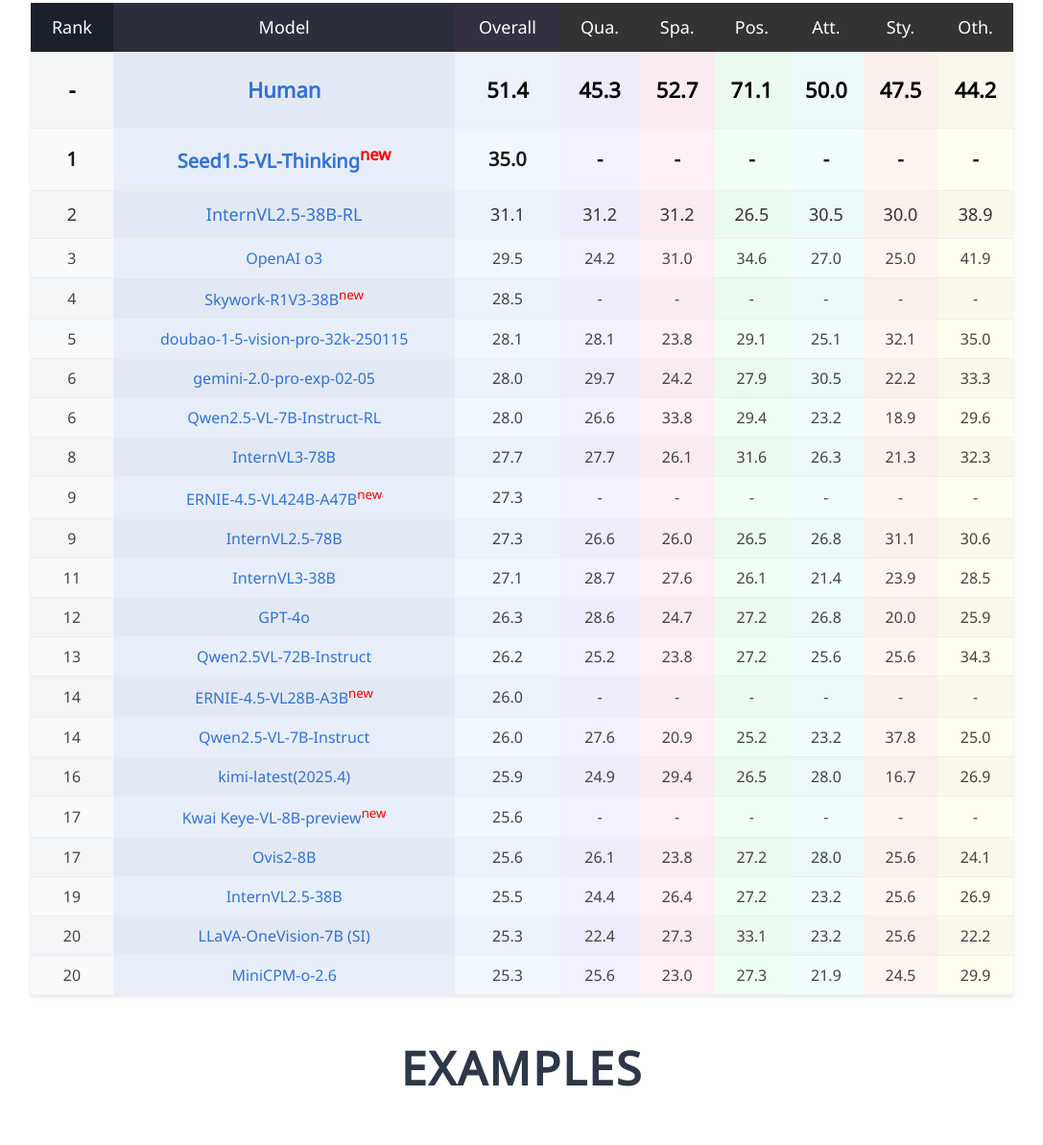
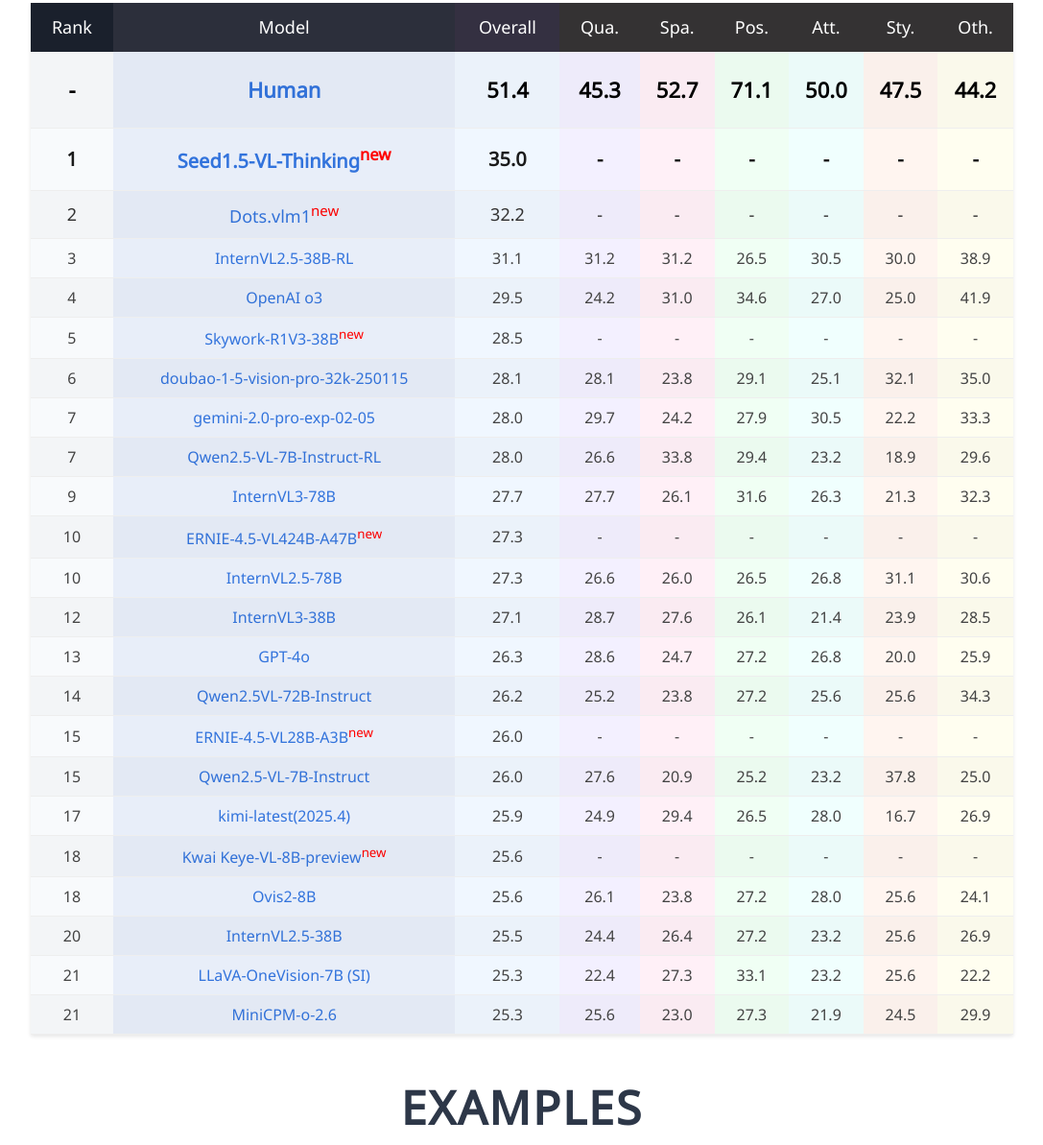
Before and after one commit to VisuLogic-Benchmark/VisuLogic, a plain HTML site: page index.html in a window 1280 px wide. Shown: the part 2117-3310 px from the top of the page at 96% size, without its empty margins (96-1183 px from the left). Drawn offline with nearby package versions, Linux system fonts and the light colour scheme; some icons are missing; a web font is replaced by a local one.

Commit message:
[feat] add dots.vlm1

```diff
--- a/index.html
+++ b/index.html
@@ -771,6 +771,17 @@
         </tr>
         <tr>
         <td>2</td>
+        <td><a href="https://huggingface.co/rednote-hilab/dots.vlm1.inst">Dots.vlm1<sup style="color:red">new</sup></a></td>
+        <td>32.2</td>
+        <td>-</td>
+        <td>-</td>
+        <td>-</td>
+        <td>-</td>
+        <td>-</td>
+        <td>-</td>
+        </tr>
+        <tr>
+        <td>3</td>
         <td><a href="https://huggingface.co/VisuLogic/internvl2_5_38b_rloo_100steps_hf">InternVL2.5-38B-RL</a></td>
         <td>31.1</td>
         <td>31.2</td>
@@ -781,7 +792,7 @@
         <td>38.9</td>
         </tr>
         <tr>
-        <td>3</td>
+        <td>4</td>
         <td><a href="https://platform.openai.com/docs/models/o3">OpenAI o3</a></td>
         <td>29.5</td>
         <td>24.2</td>
@@ -792,7 +803,7 @@
         <td>41.9</td>
         </tr>
         <tr>
-        <td>4</td>
+        <td>5</td>
         <td><a href="https://huggingface.co/Skywork/Skywork-R1V3-38B">Skywork-R1V3-38B<sup style="color:red">new</sup></a></td>
         <td>28.5</td>
         <td>-</td>
@@ -803,7 +814,7 @@
         <td>-</td>
         </tr>
         <tr>
-        <td>5</td>
+        <td>6</td>
         <td><a href="https://www.volcengine.com/product/doubao">doubao-1-5-vision-pro-32k-250115</a></td>
         <td>28.1</td>
         <td>28.1</td>
@@ -814,7 +825,7 @@
         <td>35.0</td>
         </tr>
         <tr>
-        <td>6</td>
+        <td>7</td>
         <td><a href="https://ai.google.dev/gemini-api/docs/models">gemini-2.0-pro-exp-02-05</a></td>
         <td>28.0</td>
         <td>29.7</td>
@@ -825,7 +836,7 @@
         <td>33.3</td>
         </tr>
         <tr>
-        <td>6</td>
+        <td>7</td>
         <td><a href="https://huggingface.co/VisuLogic/qwen2_5vl_7b_rloo_80steps_hf">Qwen2.5-VL-7B-Instruct-RL</a></td>
         <td>28.0</td>
         <td>26.6</td>
@@ -836,7 +847,7 @@
         <td>29.6</td>
         </tr>
         <tr>
-          <td>8</td>
+          <td>9</td>
           <td><a href="https://huggingface.co/OpenGVLab/InternVL3-78B">InternVL3-78B</a></td>
           <td>27.7</td>
           <td>27.7</td>
@@ -847,7 +858,7 @@
           <td>32.3</td>
           </tr>
         <tr>
-        <td>9</td>
+        <td>10</td>
         <td><a href="https://huggingface.co/baidu/ERNIE-4.5-VL-424B-A47B-Paddle">ERNIE-4.5-VL424B-A47B<sup style="color:red">new</sup></a></td>
         <td>27.3</td>
         <td>-</td>
@@ -858,7 +869,7 @@
         <td>-</td>
         </tr>
         <tr>
-        <td>9</td>
+        <td>10</td>
         <td><a href="https://huggingface.co/OpenGVLab/InternVL2_5-78B">InternVL2.5-78B</a></td>
         <td>27.3</td>
         <td>26.6</td>
@@ -869,7 +880,7 @@
         <td>30.6</td>
         </tr>
         <tr>
-          <td>11</td>
+          <td>12</td>
           <td><a href="https://huggingface.co/OpenGVLab/InternVL3-38B">InternVL3-38B</a></td>
           <td>27.1</td>
           <td>28.7</td>
@@ -880,7 +891,7 @@
           <td>28.5</td>
           </tr>
         <tr>
-        <td>12</td>
+        <td>13</td>
         <td><a href="https://openai.com/index/gpt-4o-system-card/">GPT-4o</a></td>
         <td>26.3</td>
         <td>28.6</td>
@@ -891,7 +902,7 @@
         <td>25.9</td>
         </tr>
         <tr>
-        <td>13</td>
+        <td>14</td>
         <td><a href="https://huggingface.co/Qwen/Qwen2.5-VL-72B-Instruct">Qwen2.5VL-72B-Instruct</a></td>
         <td>26.2</td>
         <td>25.2</td>
@@ -902,7 +913,7 @@
         <td>34.3</td>
         </tr>
         <tr>
-        <td>14</td>
+        <td>15</td>
         <td><a href="https://huggingface.co/baidu/ERNIE-4.5-VL-28B-A3B-Paddle">ERNIE-4.5-VL28B-A3B<sup style="color:red">new</sup></a></td>
         <td>26.0</td>
         <td>-</td>
@@ -913,7 +924,7 @@
         <td>-</td>
         </tr>
         <tr>
-        <td>14</td>
+        <td>15</td>
         <td><a href="https://huggingface.co/Qwen/Qwen2.5-VL-7B-Instruct">Qwen2.5-VL-7B-Instruct</a></td>
         <td>26.0</td>
         <td>27.6</td>
@@ -924,7 +935,7 @@
         <td>25.0</td>
         </tr>
         <tr>
-        <td>16</td>
+        <td>17</td>
         <td><a href="https://platform.moonshot.cn/">kimi-latest(2025.4)</a></td>
         <td>25.9</td>
         <td>24.9</td>
@@ -935,7 +946,7 @@
         <td>26.9</td>
         </tr>
         <tr>
-        <td>17</td>
+        <td>18</td>
         <td><a href="https://huggingface.co/Kwai-Keye/Keye-VL-8B-Preview">Kwai Keye-VL-8B-preview<sup style="color:red">new</sup></a></td>
         <td>25.6</td>
         <td>-</td>
@@ -946,7 +957,7 @@
         <td>-</td>
         </tr>
         <tr>
-        <td>17</td>
+        <td>18</td>
         <td><a href="https://huggingface.co/AIDC-AI/Ovis2-8B">Ovis2-8B</a></td>
         <td>25.6</td>
         <td>26.1</td>
@@ -957,7 +968,7 @@
         <td>24.1</td>
         </tr>
         <tr>
-        <td>19</td>
+        <td>20</td>
         <td><a href="https://huggingface.co/OpenGVLab/InternVL2_5-38B">InternVL2.5-38B</a></td>
         <td>25.5</td>
         <td>24.4</td>
@@ -968,7 +979,7 @@
         <td>26.9</td>
         </tr>
         <tr>
-        <td>20</td>
+        <td>21</td>
         <td><a href="https://huggingface.co/llava-hf/llava-onevision-qwen2-7b-si-hf">LLaVA-OneVision-7B (SI)</a></td>
         <td>25.3</td>
         <td>22.4</td>
@@ -979,7 +990,7 @@
         <td>22.2</td>
         </tr>
         <tr>
-        <td>20</td>
+        <td>21</td>
         <td><a href="https://huggingface.co/openbmb/MiniCPM-o-2_6">MiniCPM-o-2.6</a></td>
         <td>25.3</td>
         <td>25.6</td>
```
